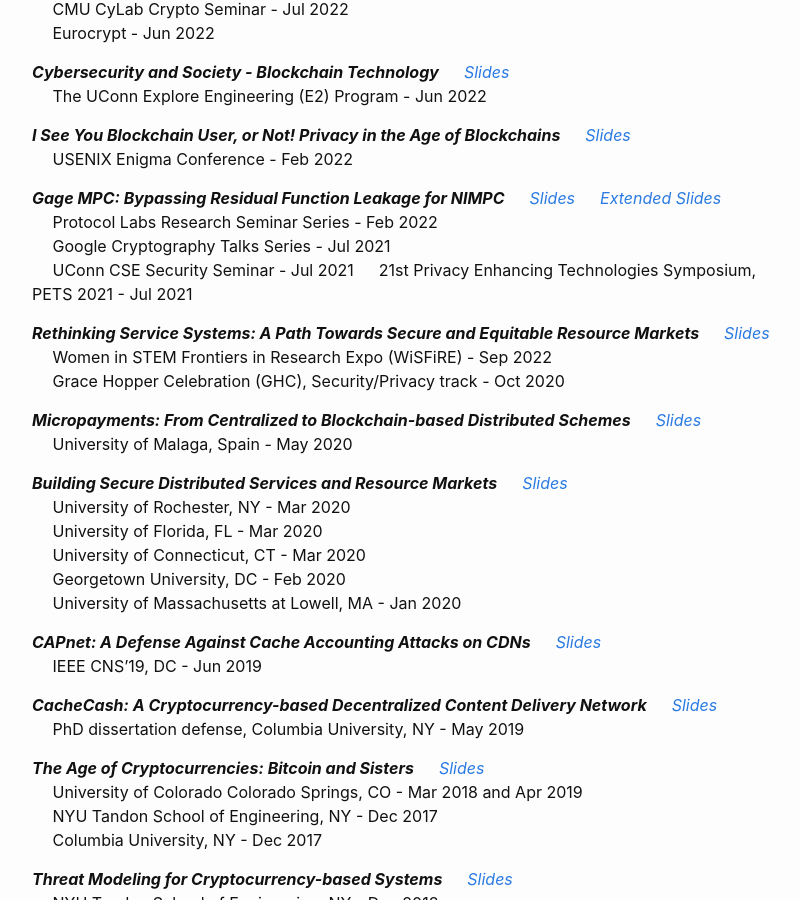
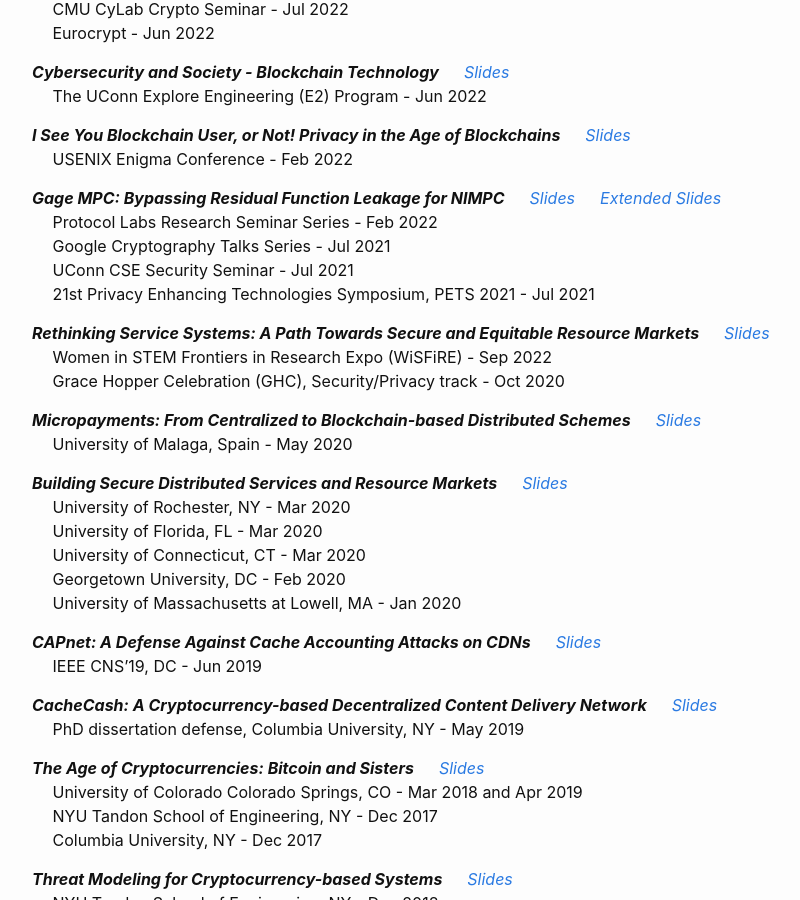
Before and after one commit to GhadaAlmashaqbeh/GhadaAlmashaqbeh.github.io, a Jekyll site: the page built from 03-talks.md, in a window 1280 px wide and 900 px high, scrolled down 945 px. Shown: the whole window, without its empty margins (238-1038 px from the left). Built offline with Jekyll 4.4.1, drawn with Linux system fonts in a browser that asks for light colours.

Commit message:
edit index

```diff
--- a/03-talks.md
+++ b/03-talks.md
@@ -54,8 +54,8 @@
 ***Gage MPC: Bypassing Residual Function Leakage for NIMPC*** &emsp; [_Slides_](../slides/gagempc-pets-2021.pdf) &emsp; [_Extended Slides_](../slides/gagempc-ext.pdf)<br/>
 &emsp; Protocol Labs Research Seminar Series - Feb 2022<br/>
 &emsp; Google Cryptography Talks Series - Jul 2021<br/>
-&emsp; UConn CSE Security Seminar - Jul 2021
-&emsp; 21st Privacy Enhancing Technologies Symposium, PETS 2021 - Jul 2021<br/>
+&emsp; UConn CSE Security Seminar - Jul 2021<br/>
+&emsp; 21st Privacy Enhancing Technologies Symposium, PETS 2021 - Jul 2021
 
 ***Rethinking Service Systems: A Path Towards Secure and Equitable Resource Markets*** &emsp; [_Slides_](../slides/ghc-2020-talk.pdf)<br/>
 &emsp; Women in STEM Frontiers in Research Expo (WiSFiRE) - Sep 2022<br/>
```
